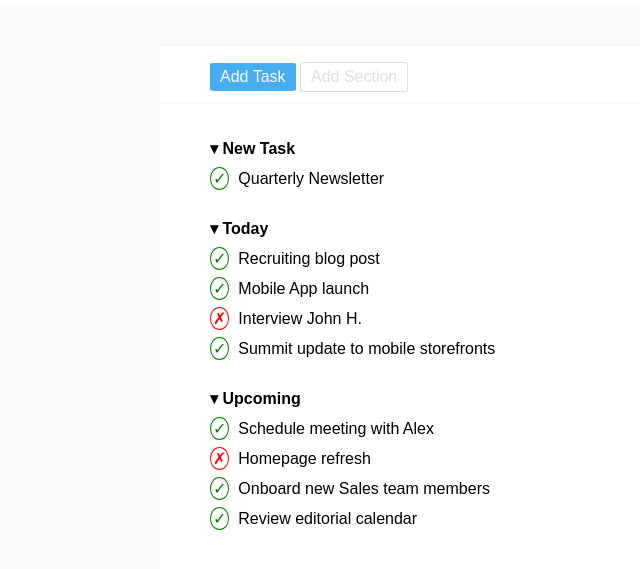
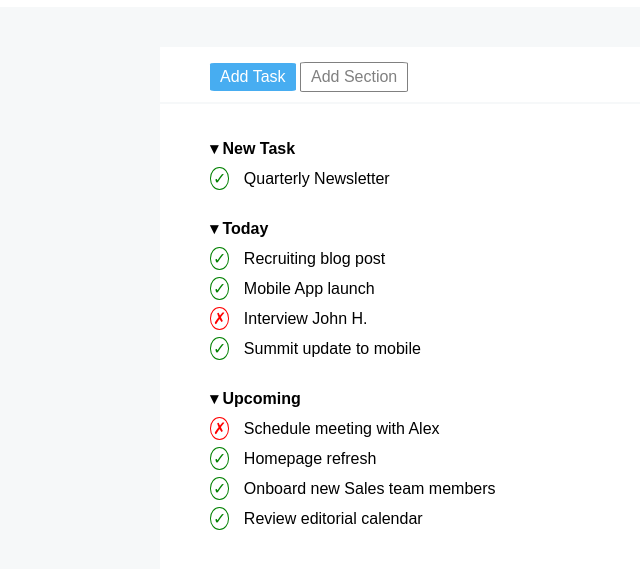
Before and after one commit to mcspe/html-css-toboolist, a plain HTML site: page index.html in a window 1280 px wide. Shown: the part 63-632 px from the top of the page, without its empty margins (0-640 px from the left). Drawn offline with Linux system fonts and the light colour scheme.

Commit message:
[edit] to do list structure

```diff
--- a/css/style.css
+++ b/css/style.css
@@ -61,8 +61,8 @@ main{
 }
 
 .unselected{
-  color: #DBDFE2;
-  border: 1px solid #DBDFE2;
+  color: gray;
+  border: 1px solid grey;
 }
 
 /* to do list */
@@ -76,8 +76,13 @@ main{
   padding-bottom: 20px;
 }
 
-.container section h4, .container section p{
+.container section h4, .container section span{
   line-height: 30px;
+}
+
+.check{
+  display: inline-block;
+  margin-right: 10px;
 }
 
 .done::before{
--- a/index.html
+++ b/index.html
@@ -28,25 +28,94 @@
     <!-- to do list -->
     <div class="container">
 
-        <section>
+        <section class="section">
+
           <h4>&#x25BE; New Task</h4>
-          <p class="done">&nbsp;&nbsp;Quarterly Newsletter</p>
+
+          <div class="task">
+
+            <div class="check done"></div>
+
+            <span>Quarterly Newsletter</span>
+
+          </div>
+
         </section>
 
-        <section>
+        <section class="section">
+
           <h4>&#x25BE; Today</h4>
-          <p class="done">&nbsp;&nbsp;Recruiting blog post</p>
-          <p class="done">&nbsp;&nbsp;Mobile App launch</p>
-          <p class="undone">&nbsp;&nbsp;Interview John H.</p>
-          <p class="done">&nbsp;&nbsp;Summit update to mobile storefronts</p>
+
+          <div class="task">
+
+            <div class="check done"></div>
+
+            <span>Recruiting blog post</span>
+
+          </div>
+
+          <div class="task">
+
+            <div class="check done"></div>
+
+            <span>Mobile App launch</span>
+
+          </div>
+
+          <div class="task">
+
+            <div class="check undone"></div>
+
+            <span>Interview John H.</span>
+
+          </div>
+
+          <div class="task">
+
+            <div class="check done"></div>
+
+            <span>Summit update to mobile</span>
+
+          </div>
+
         </section>
 
-        <section>
+        <section class="section">
+
           <h4>&#x25BE; Upcoming</h4>
-          <p class="done">&nbsp;&nbsp;Schedule meeting with Alex</p>
-          <p class="undone">&nbsp;&nbsp;Homepage refresh</p>
-          <p class="done">&nbsp;&nbsp;Onboard new Sales team members</p>
-          <p class="done">&nbsp;&nbsp;Review editorial calendar</p>
+
+          <div class="task">
+
+            <div class="check undone"></div>
+
+            <span>Schedule meeting with Alex</span>
+
+          </div>
+
+          <div class="task">
+
+            <div class="check done"></div>
+
+            <span>Homepage refresh</span>
+
+          </div>
+
+          <div class="task">
+
+            <div class="check done"></div>
+
+            <span>Onboard new Sales team members</span>
+
+          </div>
+
+          <div class="task">
+
+            <div class="check done"></div>
+
+            <span>Review editorial calendar</span>
+
+          </div>
+
         </section>
 
     </div>
```
